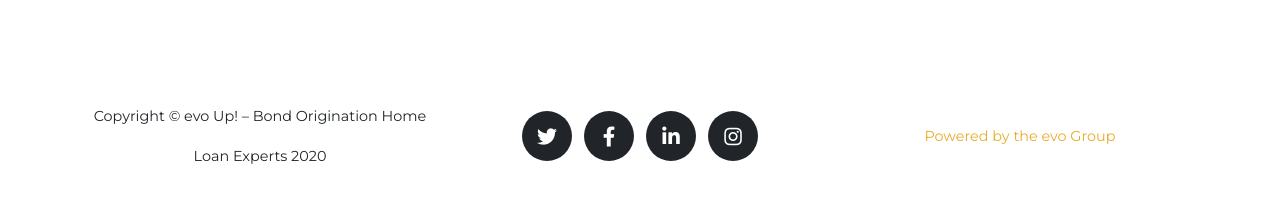
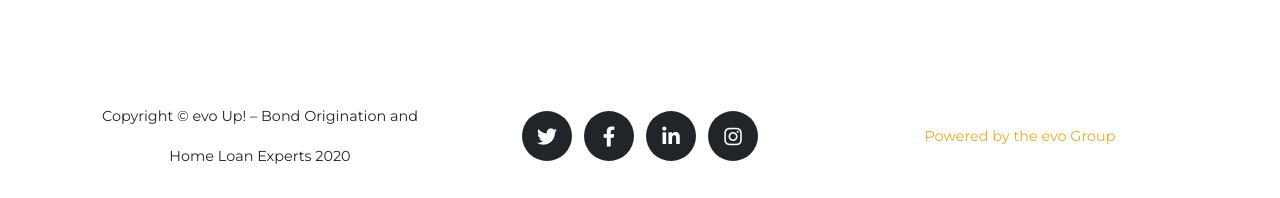
Before and after one commit to Intellify-Cloud/olink, a Jekyll site: the page built from index.md, in a window 1280 px wide and 900 px high, scrolled down 2966 px. Shown: the part 699-897 px from the top of the window. Built offline with Jekyll 4.4.1, drawn with Linux system fonts in a browser that asks for light colours; some web fonts are replaced; part of the change alters nothing that is shown.

Commit message:
2710.1059

```diff
--- a/_config.yml
+++ b/_config.yml
@@ -1,7 +1,7 @@
 url    : "https://olink.onrender.com/"
 baseurl: ""
 
-title      : evo Up! – Bond Origination Home Loan Experts
+title      : evo Up! – Bond Origination and Home Loan Experts
 email      : info@oobalink.co.za
 description: Let evo Up! get you the best deal on your homeloan and provide you with comparative quotes. We are trusted by thousands of homeowners have secured bond finance through us.
 author     : Eben Roux / Pieter Oosthuizen
--- a/_includes/head.html
+++ b/_includes/head.html
@@ -21,14 +21,14 @@
   <meta property="og:url" content="https://www.ooba.co.za/">
   <meta property="og:title" content="evo Up! – Bond Origination Home Loan Experts">
   <meta property="og:description" content="Let evo Up! get you the best deal on your homeloan and provide you with comparative quotes. We are trusted by thousands of homeowners have secured bond finance through us.">
-  <meta property="og:image" content="/_assets/img/evo_ up_homeloan_experts.gif">
+  <meta property="og:image" content="\assets\img\evo_ up_homeloan_experts.gif">
 
   <!-- Twitter -->
   <meta property="twitter:card" content="summary_large_image">
   <meta property="twitter:url" content="https://www.ooba.co.za/">
   <meta property="twitter:title" content="evo Up! – Bond Origination Home Loan Experts">
   <meta property="twitter:description" content="Let evo Up! get you the best deal on your homeloan and provide you with comparative quotes. We are trusted by thousands of homeowners have secured bond finance through us.">
-  <meta property="twitter:image" content="/_assets/img/evo_ up_homeloan_experts.gif">
+  <meta property="twitter:image" content="/assets/img/evo_ up_homeloan_experts.gif">
 
 
   <meta name="author" content="{{ site.author }}">
```
Also changed, not shown: 1 other file.
